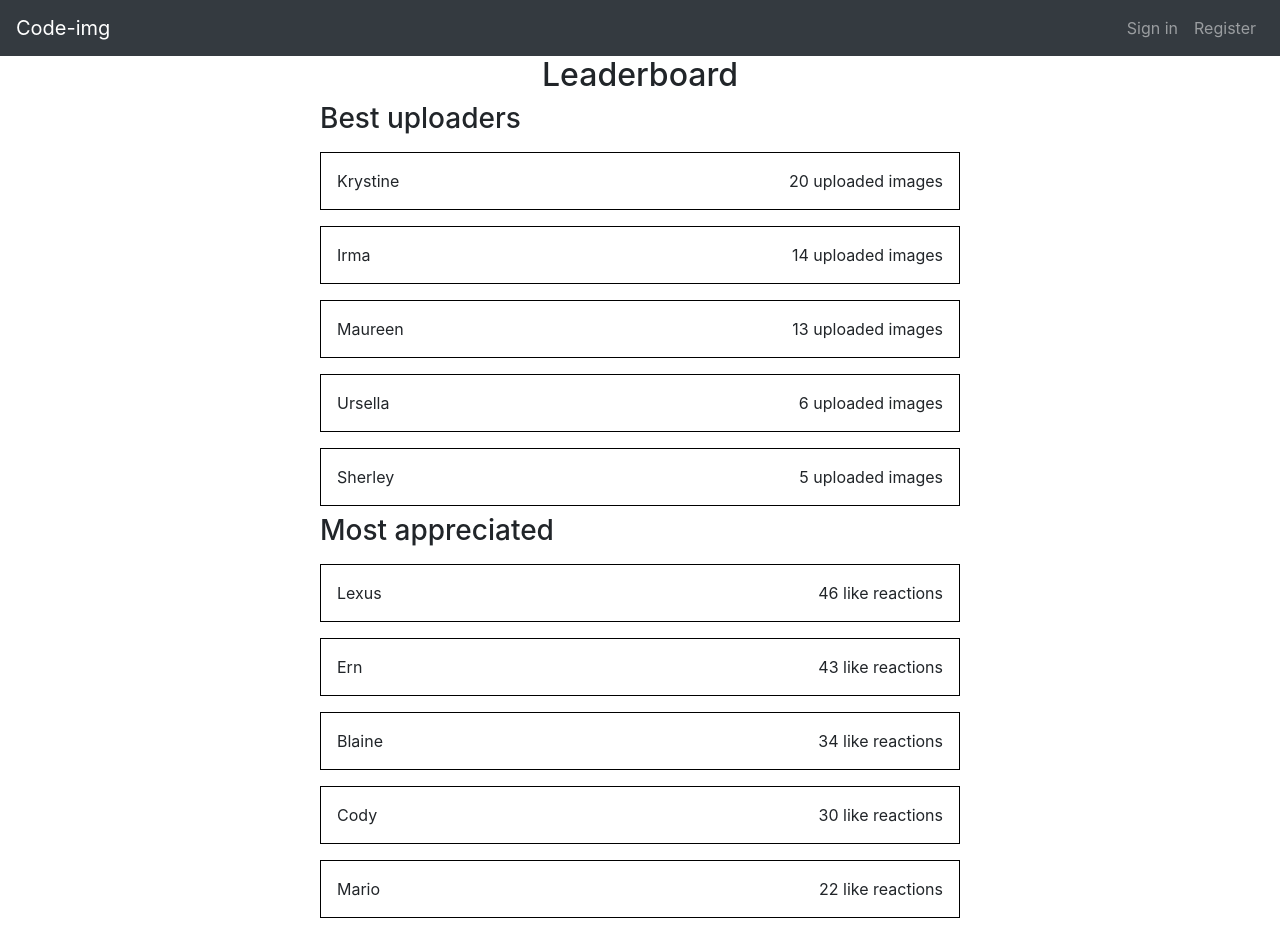
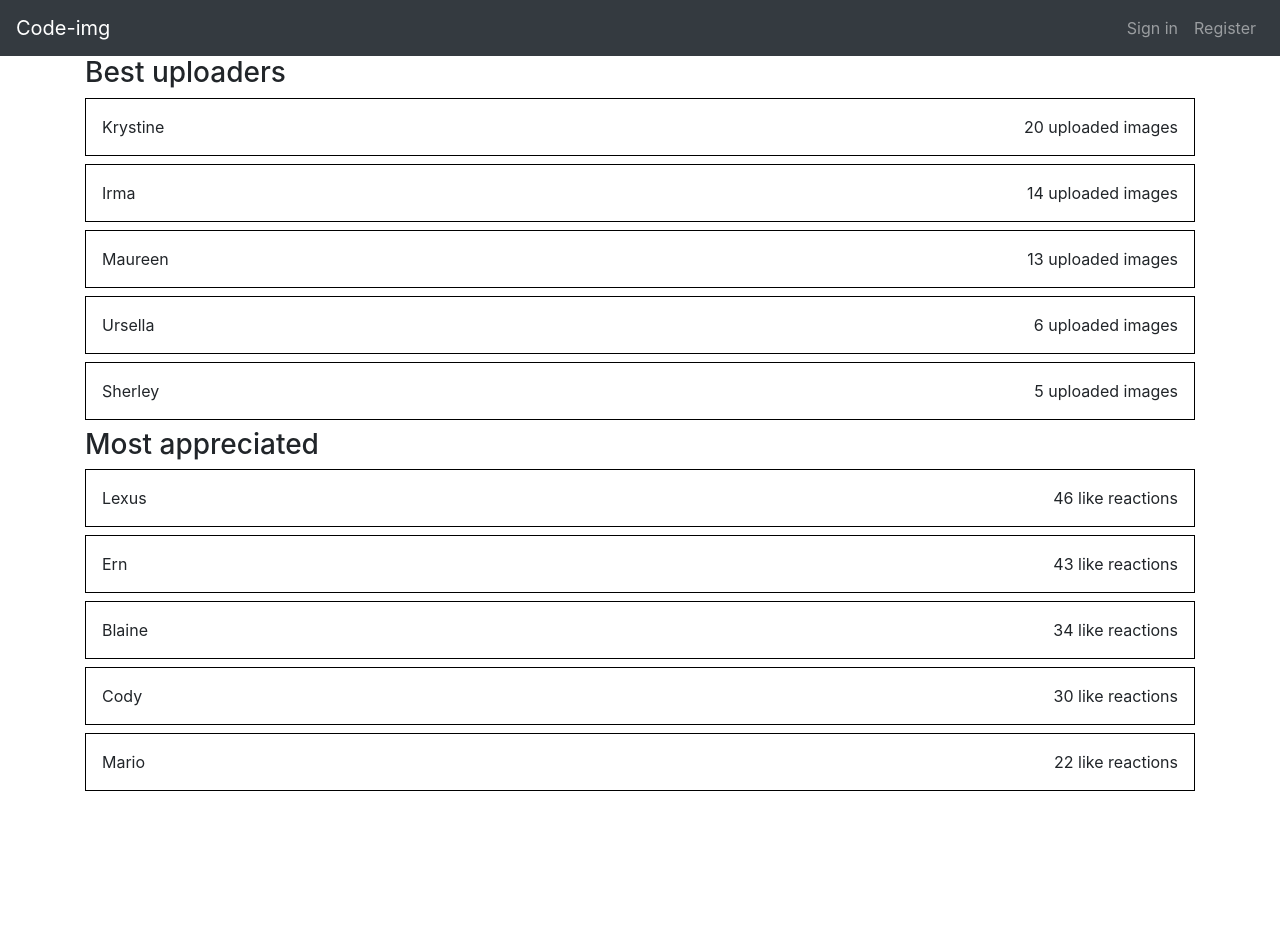
Before and after one commit to mlbiche/code-img, a React (Create React App) app: page /leaderboard in a window 1280 px wide. Shown: the top 934 px of the page. After the commit the page ends 800 px from the top, so only its background shows below. Built offline with nearby package versions, Linux system fonts and the light colour scheme.

Commit message:
Update LeaderboardView with Bootstrap

```diff
--- a/src/LeaderboardView/LeaderboardView.js
+++ b/src/LeaderboardView/LeaderboardView.js
@@ -26,8 +26,32 @@ const MOCKUP_REACTION_SCORES = [
  */
 function LeaderboardView() {
   return (
-    <div id="learderboard-container">
-      <h2 id="learderboard-title">Leaderboard</h2>
+    // <div id="learderboard-container">
+    //   <h2 id="learderboard-title">Leaderboard</h2>
+    //   <h3>Best uploaders</h3>
+    // {/* Display all the upload scores in different UserScore components */}
+    //   {MOCKUP_UPLOAD_SCORES.map((mockupUploadScore) => (
+    //     <UserScore
+    //       type={UPLOAD_SCORE}
+    //       username={mockupUploadScore.username}
+    //       score={mockupUploadScore.score}
+    //       key={mockupUploadScore.id}
+    //     />
+    //   ))}
+    //   <h3>Most appreciated</h3>
+    //   {/* Display all the reaction scores in different UserScore components */}
+    //   {MOCKUP_REACTION_SCORES.map((mockupReactionScore) => (
+    //     <UserScore
+    //       type={REACTION_SCORE}
+    //       username={mockupReactionScore.username}
+    //       score={mockupReactionScore.score}
+    //       key={mockupReactionScore.id}
+    //     />
+    //   ))}
+    // </div>
+    <div class="container learderboard-container">
+      <div class="row">
+        <div class="col">
           <h3>Best uploaders</h3>
           {/* Display all the upload scores in different UserScore components */}
           {MOCKUP_UPLOAD_SCORES.map((mockupUploadScore) => (
@@ -38,6 +62,10 @@ function LeaderboardView() {
               key={mockupUploadScore.id}
             />
           ))}
+        </div>
+      </div>
+      <div class="row">
+        <div class="col">
           <h3>Most appreciated</h3>
           {/* Display all the reaction scores in different UserScore components */}
           {MOCKUP_REACTION_SCORES.map((mockupReactionScore) => (
@@ -49,6 +77,8 @@ function LeaderboardView() {
             />
           ))}
         </div>
+      </div>
+      </div>
       );
     }
 
```
Lines whose indentation alone changed are shown as unchanged.
